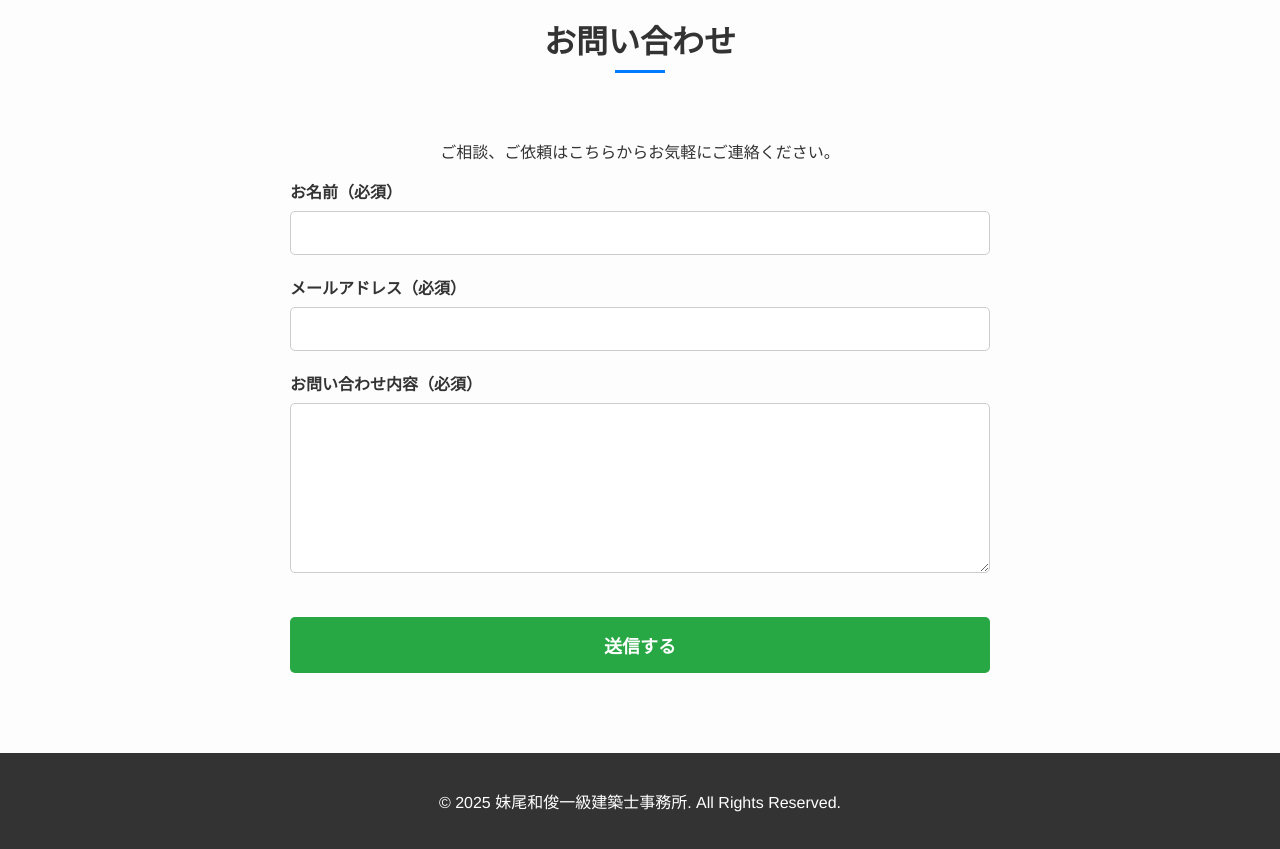
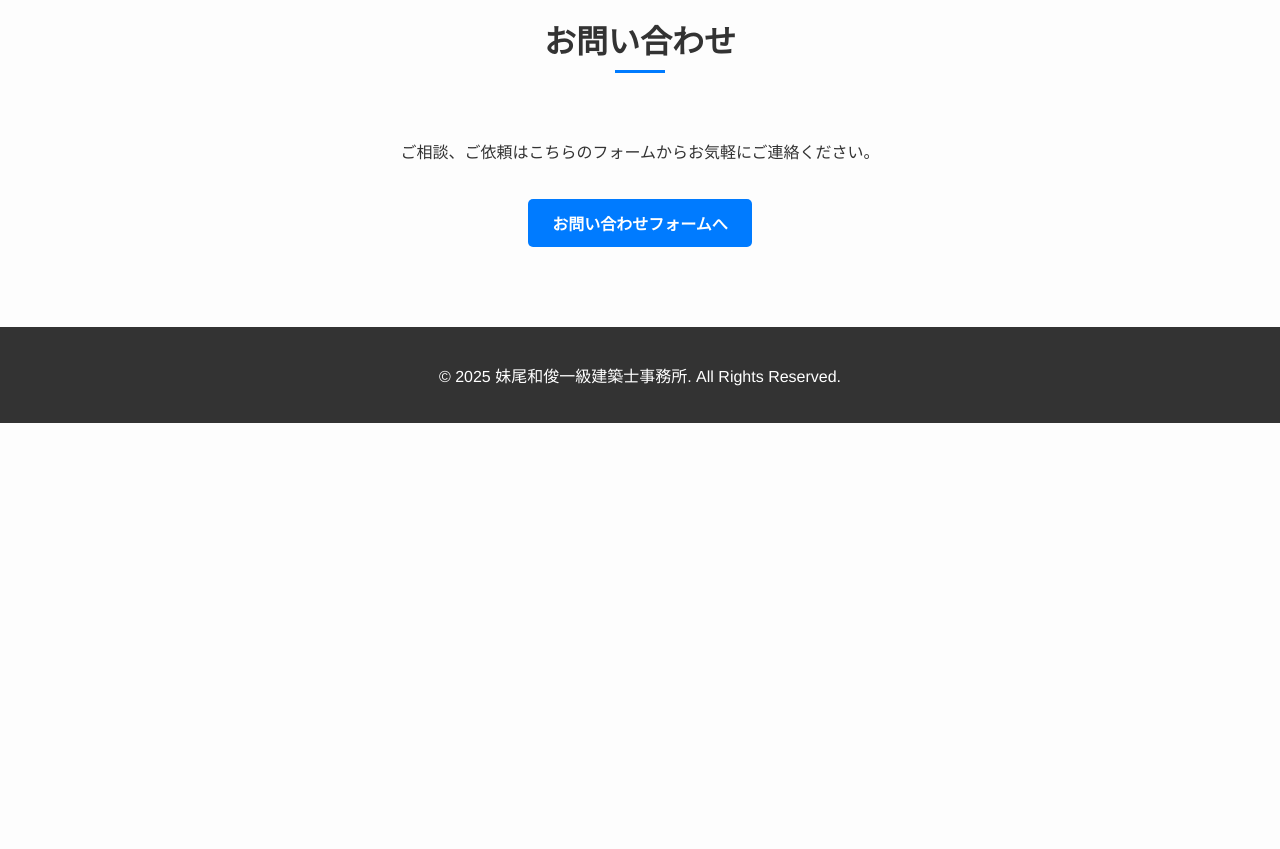
Before and after one commit to kazutoshisenoo/kazutoshisenoo.github.io, a plain HTML site: page index.html in a window 1280 px wide. Shown: the part 2900-3749 px from the top of the page. After the commit the page ends 3323 px from the top, so only its background shows below. Drawn offline with Linux system fonts and the light colour scheme.

Commit message:
10th commit

```diff
--- a/index.html
+++ b/index.html
@@ -100,22 +100,8 @@
 
         <section id="contact" class="contact">
             <h2>お問い合わせ</h2>
-            <p>ご相談、ご依頼はこちらからお気軽にご連絡ください。</p>
-            <form action="mailto:home@sk-architect.net" method="post" enctype="text/plain" class="contact-form">
-                <div class="form-group">
-                    <label for="name">お名前（必須）</label>
-                    <input type="text" id="name" name="name" required>
-                </div>
-                <div class="form-group">
-                    <label for="email">メールアドレス（必須）</label>
-                    <input type="email" id="email" name="email" required>
-                </div>
-                <div class="form-group">
-                    <label for="message">お問い合わせ内容（必須）</label>
-                    <textarea id="message" name="message" rows="8" required></textarea>
-                </div>
-                <button type="submit" class="btn">送信する</button>
-            </form>
+            <p>ご相談、ご依頼はこちらのフォームからお気軽にご連絡ください。</p>
+            <a href="https://form.run/@ru--CKygQvqh1zbn97vPOIj2" target="_blank" class="btn">お問い合わせフォームへ</a>
         </section>
     </main>
 
```
